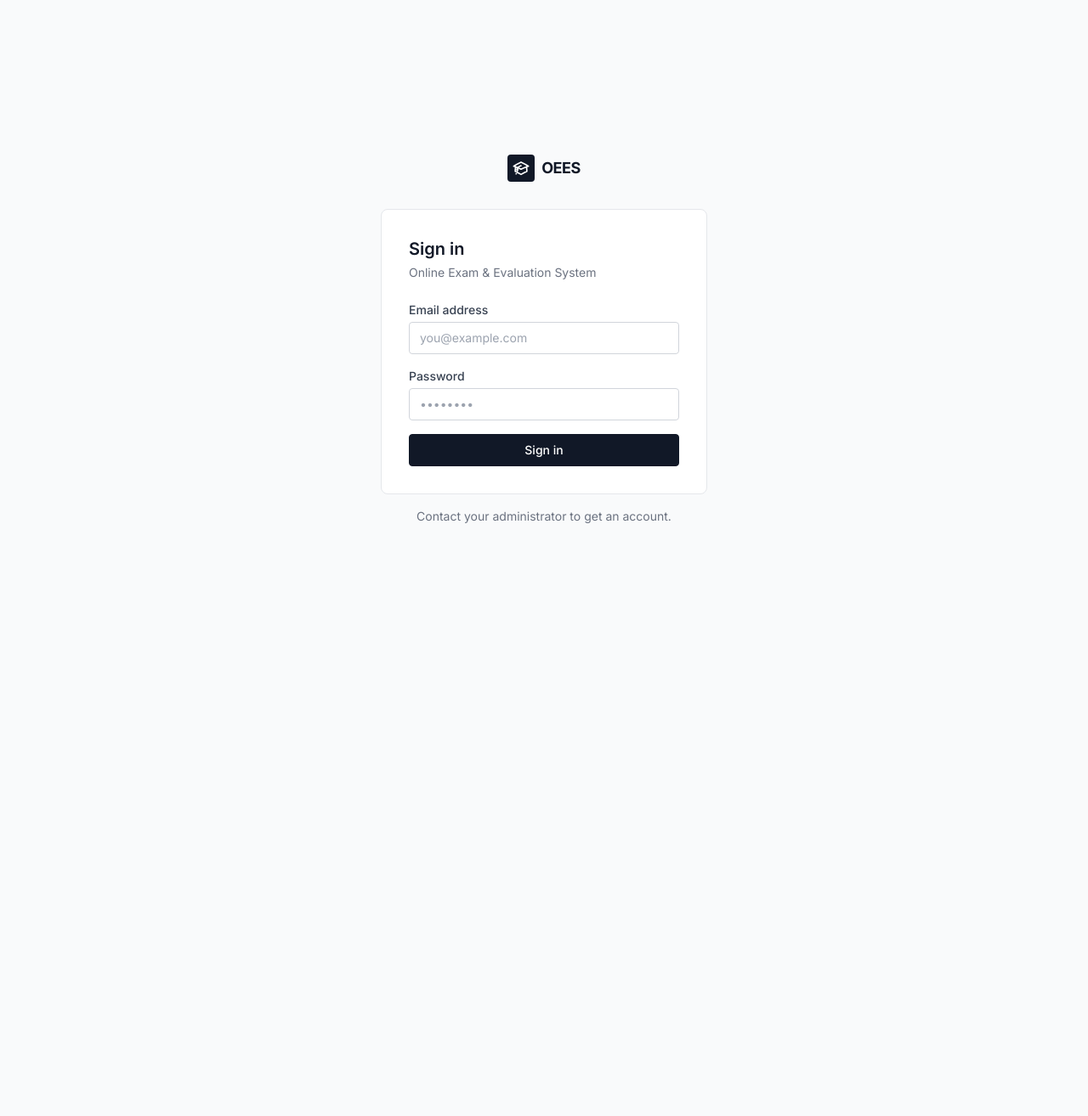
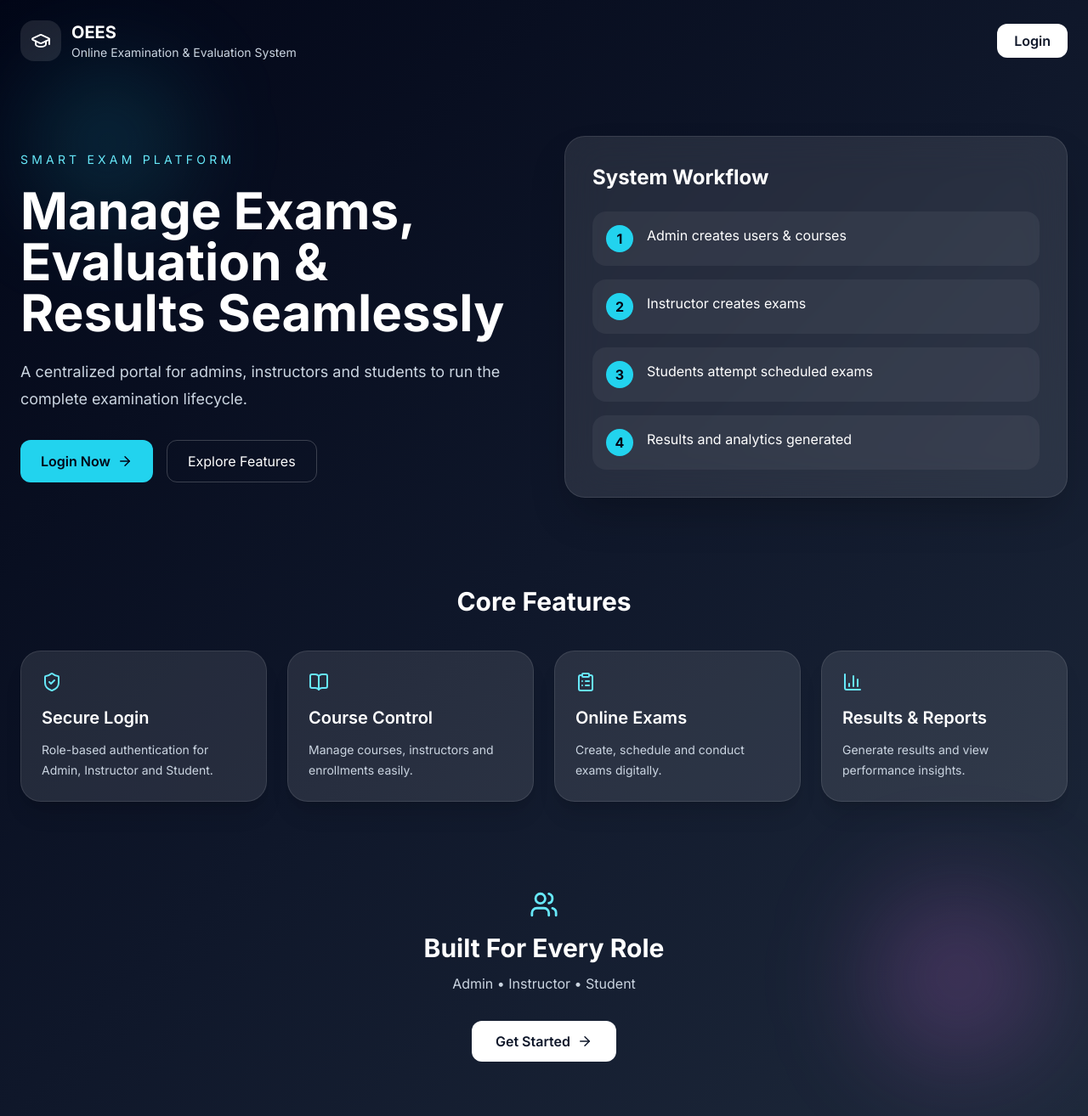
Before and after one commit to OEES-SNU/swe_csd326, a React (Vite) app in the folder oees-frontend/: page / in a window 1280 px wide. Before the commit this address led to /login. Shown: the whole page at 85% size. Before the commit the page ends 800 px from the top, so only its background shows below. Built offline with nearby package versions, Linux system fonts and the light colour scheme.

Commit message:
added central homepage

```diff
--- a/oees-frontend/package.json
+++ b/oees-frontend/package.json
@@ -10,6 +10,8 @@
   },
   "dependencies": {
     "axios": "^1.7.2",
+    "framer-motion": "^12.38.0",
+    "lucide-react": "^1.8.0",
     "react": "^18.3.1",
     "react-dom": "^18.3.1",
     "react-router-dom": "^6.24.0"
--- a/oees-frontend/src/App.jsx
+++ b/oees-frontend/src/App.jsx
@@ -1,6 +1,9 @@
 import { Routes, Route, Navigate } from 'react-router-dom'
 import { useAuth } from './context/AuthContext'
+
+import HomePage from './pages/HomePage'
 import Login from './pages/Login'
+
 import AdminDashboard from './pages/admin/AdminDashboard'
 import InstructorDashboard from './pages/instructor/InstructorDashboard'
 import StudentDashboard from './pages/student/StudentDashboard'
@@ -8,26 +11,35 @@ import TakeExam from './pages/student/TakeExam'
 
 function ProtectedRoute({ children, role }) {
     const { user } = useAuth()
+
     if (!user) return <Navigate to="/login" replace />
     if (role && user.role !== role) return <Navigate to="/login" replace />
+
     return children
 }
 
 function RoleRedirect() {
     const { user } = useAuth()
+
     if (!user) return <Navigate to="/login" replace />
     if (user.role === 'ADMIN') return <Navigate to="/admin" replace />
     if (user.role === 'INSTRUCTOR') return <Navigate to="/instructor" replace />
     if (user.role === 'STUDENT') return <Navigate to="/student" replace />
+
     return <Navigate to="/login" replace />
 }
 
 export default function App() {
     return (
         <Routes>
+            {/* Public Routes */}
+            <Route path="/" element={<HomePage />} />
             <Route path="/login" element={<Login />} />
-      <Route path="/" element={<RoleRedirect />} />
 
+            {/* Role Redirect Route */}
+            <Route path="/dashboard" element={<RoleRedirect />} />
+
+            {/* Admin */}
             <Route
                 path="/admin/*"
                 element={
@@ -37,6 +49,7 @@ export default function App() {
                 }
             />
 
+            {/* Instructor */}
             <Route
                 path="/instructor/*"
                 element={
@@ -46,6 +59,7 @@ export default function App() {
                 }
             />
 
+            {/* Student */}
             <Route
                 path="/student/*"
                 element={
@@ -64,6 +78,7 @@ export default function App() {
                 }
             />
 
+            {/* Catch All */}
             <Route path="*" element={<Navigate to="/" replace />} />
         </Routes>
     )
--- /dev/null
+++ b/oees-frontend/src/pages/HomePage.jsx
@@ -0,0 +1,66 @@
+import React from 'react'
+import { Link } from 'react-router-dom'
+import { motion } from 'framer-motion'
+import { ArrowRight, ShieldCheck, Users, ClipboardList, BarChart3, GraduationCap, BookOpen } from 'lucide-react'
+
+export default function HomePage() {
+    const features = [
+        { icon: ShieldCheck, title: 'Secure Login', desc: 'Role-based authentication for Admin, Instructor and Student.' },
+        { icon: BookOpen, title: 'Course Control', desc: 'Manage courses, instructors and enrollments easily.' },
+        { icon: ClipboardList, title: 'Online Exams', desc: 'Create, schedule and conduct exams digitally.' },
+        { icon: BarChart3, title: 'Results & Reports', desc: 'Generate results and view performance insights.' },
+    ]
+
+    return (
+        <div className="min-h-screen bg-gradient-to-br from-slate-950 via-slate-900 to-slate-800 text-white overflow-hidden relative">
+            <motion.div animate={{ y:[0,-20,0], x:[0,15,0] }} transition={{ repeat: Infinity, duration: 8 }} className="absolute top-24 left-10 w-40 h-40 bg-cyan-400/20 blur-3xl rounded-full" />
+            <motion.div animate={{ y:[0,25,0], x:[0,-10,0] }} transition={{ repeat: Infinity, duration: 10 }} className="absolute bottom-20 right-10 w-52 h-52 bg-fuchsia-400/20 blur-3xl rounded-full" />
+
+            <div className="max-w-7xl mx-auto px-6 relative z-10">
+                <header className="py-6 flex justify-between items-center">
+                    <div className="flex items-center gap-3">
+                        <div className="p-3 bg-white/10 rounded-2xl"><GraduationCap /></div>
+                        <div>
+                            <h1 className="font-bold text-xl">OEES</h1>
+                            <p className="text-slate-300 text-sm">Online Examination & Evaluation System</p>
+                        </div>
+                    </div>
+                    <Link to="/login" className="px-5 py-2 rounded-xl bg-white text-slate-900 font-semibold hover:bg-slate-200 transition">Login</Link>
+                </header>
+
+                <section className="grid lg:grid-cols-2 gap-12 py-16 items-center">
+                    <motion.div initial={{opacity:0,y:20}} animate={{opacity:1,y:0}} transition={{duration:0.7}}>
+                        <p className="uppercase tracking-[0.3em] text-cyan-300 text-sm">Smart Exam Platform</p>
+                        <h2 className="text-5xl lg:text-6xl font-bold mt-5 leading-tight">Manage Exams, Evaluation & Results Seamlessly</h2>
+                        <p className="mt-6 text-slate-300 text-lg leading-8">A centralized portal for admins, instructors and students to run the complete examination lifecycle.</p>
+                        <div className="mt-8 flex gap-4 flex-wrap">
+                            <Link to="/login" className="px-6 py-3 rounded-xl bg-cyan-400 text-slate-950 font-semibold flex items-center gap-2 hover:bg-cyan-300 transition">Login Now <ArrowRight size={18} /></Link>
+                            <a href="#features" className="px-6 py-3 rounded-xl border border-white/20 hover:bg-white/10 transition">Explore Features</a>
+                        </div>
+                    </motion.div>
+
+                    <motion.div initial={{opacity:0,scale:0.95}} animate={{opacity:1,scale:1}} transition={{duration:0.8}} className="bg-white/10 backdrop-blur-xl border border-white/10 rounded-3xl p-8 shadow-2xl">
+                        <h3 className="text-2xl font-bold">System Workflow</h3>
+                        <div className="space-y-4 mt-6">
+                            {['Admin creates users & courses','Instructor creates exams','Students attempt scheduled exams','Results and analytics generated'].map((item,i)=>(<div key={i} className="flex gap-4 items-start bg-white/5 rounded-2xl p-4"><div className="w-8 h-8 rounded-full bg-cyan-400 text-slate-950 flex items-center justify-center font-bold">{i+1}</div><p>{item}</p></div>))}
+                        </div>
+                    </motion.div>
+                </section>
+
+                <section id="features" className="py-10">
+                    <h3 className="text-3xl font-bold text-center">Core Features</h3>
+                    <div className="grid md:grid-cols-2 lg:grid-cols-4 gap-6 mt-10">
+                        {features.map((f,i)=>{ const Icon=f.icon; return <div key={i} className="bg-white/10 border border-white/10 rounded-3xl p-6 hover:-translate-y-2 transition shadow-xl"><Icon className="text-cyan-300" /><h4 className="mt-4 text-xl font-semibold">{f.title}</h4><p className="mt-3 text-slate-300 text-sm leading-6">{f.desc}</p></div>})}
+                    </div>
+                </section>
+
+                <section className="py-16 text-center">
+                    <Users className="mx-auto text-cyan-300" size={34} />
+                    <h3 className="text-3xl font-bold mt-4">Built For Every Role</h3>
+                    <p className="text-slate-300 mt-3">Admin • Instructor • Student</p>
+                    <Link to="/login" className="inline-flex mt-8 px-7 py-3 rounded-xl bg-white text-slate-900 font-semibold items-center gap-2 hover:bg-slate-200 transition">Get Started <ArrowRight size={18} /></Link>
+                </section>
+            </div>
+        </div>
+    )
+}
```
Also changed, not shown: 1 other file (tests, documents, lock files or other folders). Lines whose indentation alone changed are shown as unchanged.
